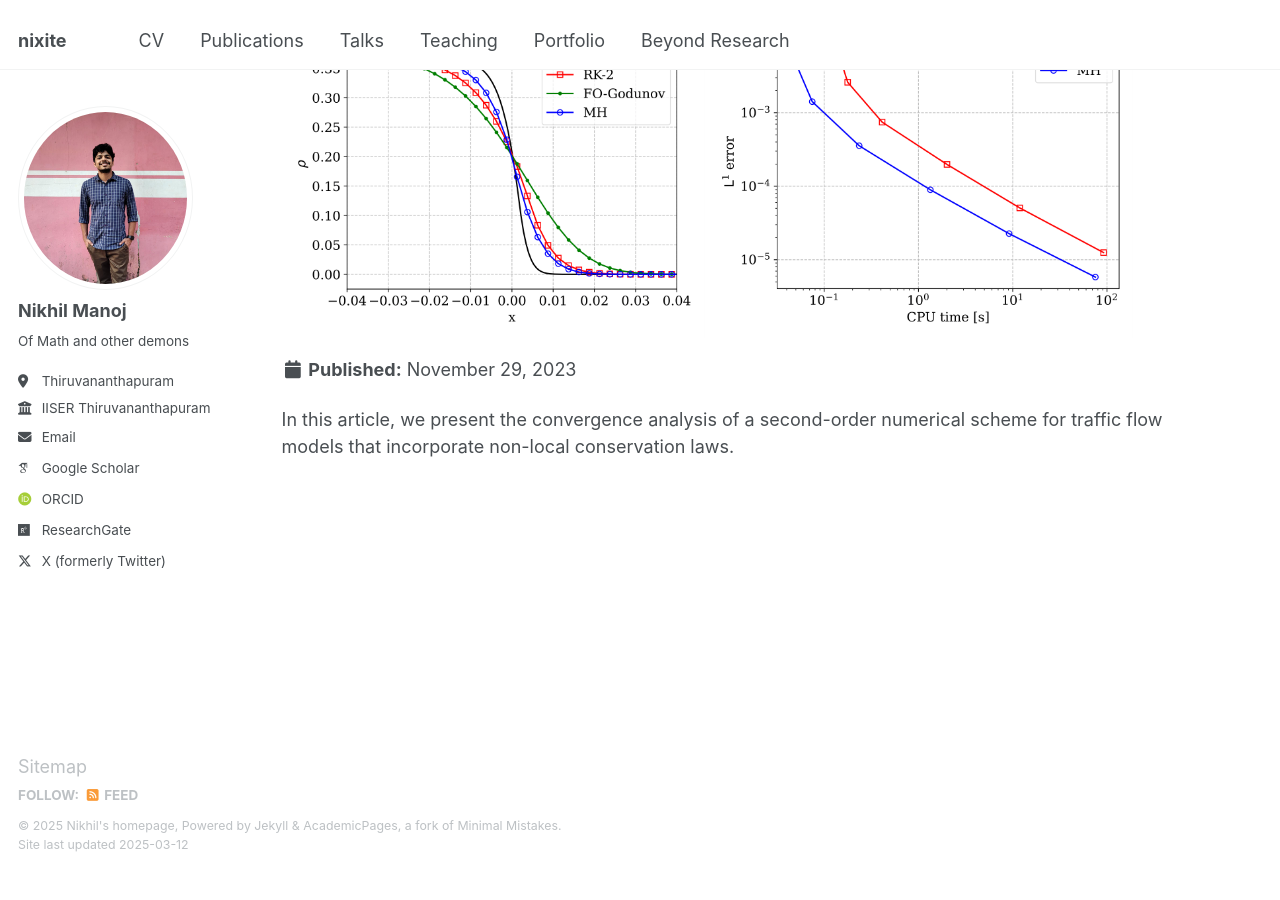
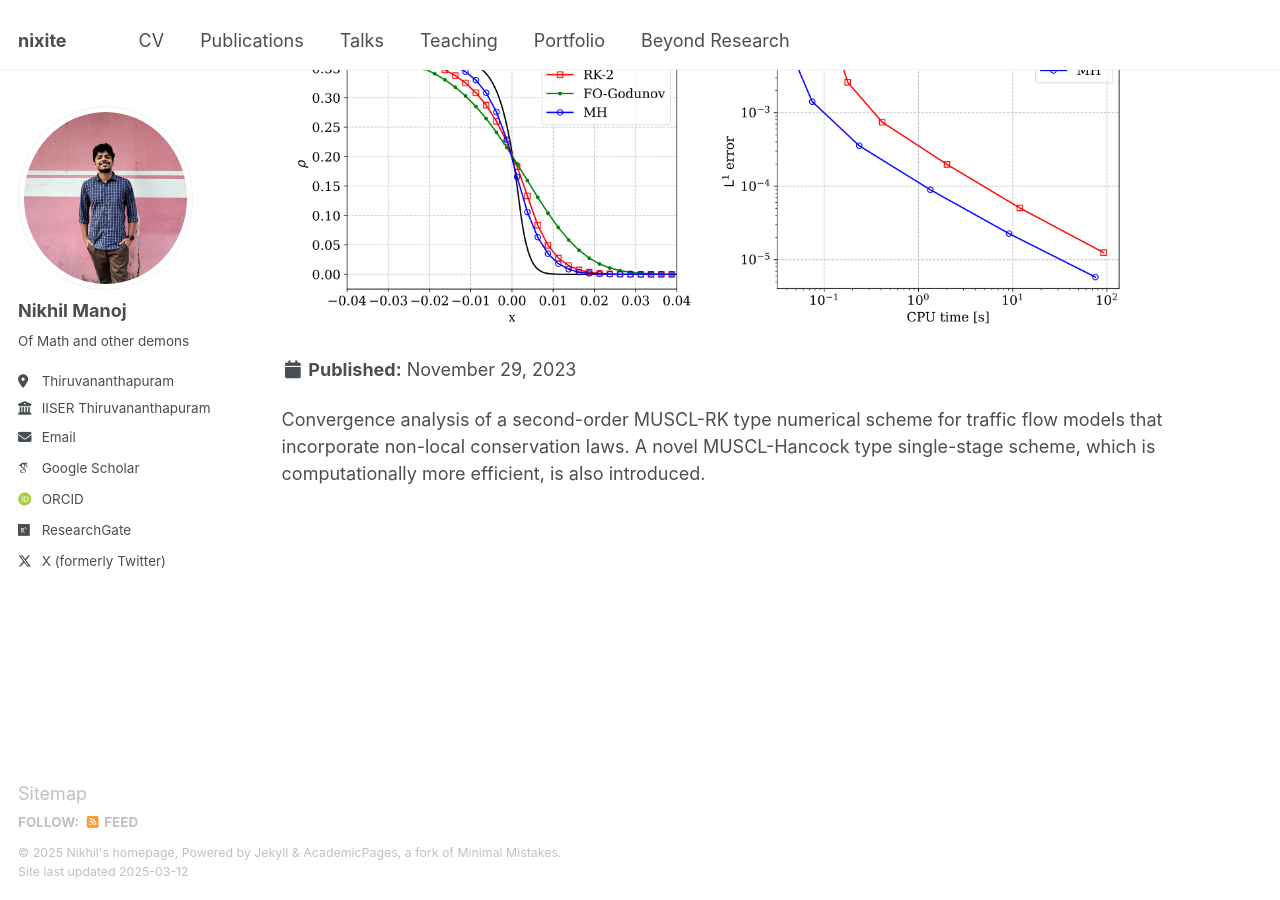
Before and after one commit to nikhil0597/nikhil0597.github.io, a Jekyll site: the page built from _pages/publications.html, in a window 1280 px wide and 900 px high, scrolled down 1443 px. Built offline with Jekyll 4.4.1, drawn with Linux system fonts in a browser that asks for light colours; some web fonts are replaced; before the commit the page ends 2316 px from its top, so only the background shows below that.

Commit message:
Update 2009-10-01-paper-title-number-1.md

```diff
--- a/_publications/2009-10-01-paper-title-number-1.md
+++ b/_publications/2009-10-01-paper-title-number-1.md
@@ -3,7 +3,7 @@ title: "Convergence of a second-order scheme for non-local conservation laws"
 collection: publications
 category: manuscripts
 permalink: https://doi.org/10.1051/m2an/2023080
-excerpt: 'In this article, we present the convergence analysis of a second-order numerical scheme for traffic flow models that incorporate non-local conservation laws. '
+excerpt: 'Convergence analysis of a second-order MUSCL-RK type numerical scheme for traffic flow models that incorporate non-local conservation laws. A novel MUSCL-Hancock type single-stage scheme, which is computationally more efficient, is also introduced.'
 date: 2023-11-29
 venue: 'ESAIM: M2AN'
 slidesurl: 'http://academicpages.github.io/files/slides2.pdf'
```
